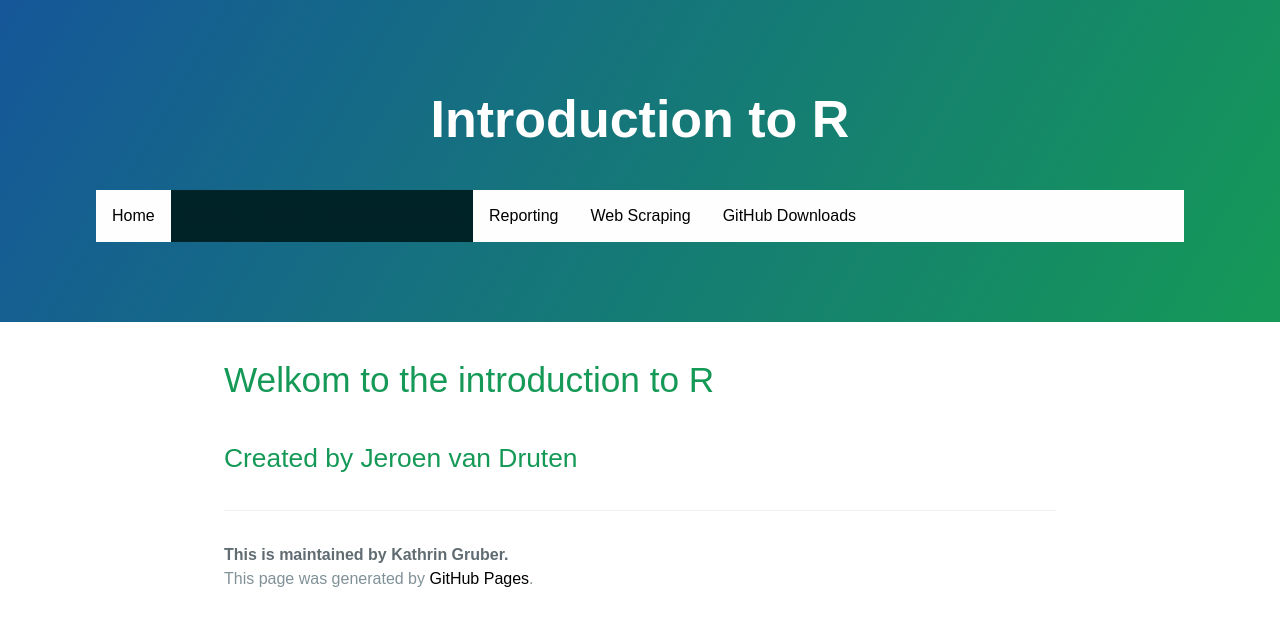
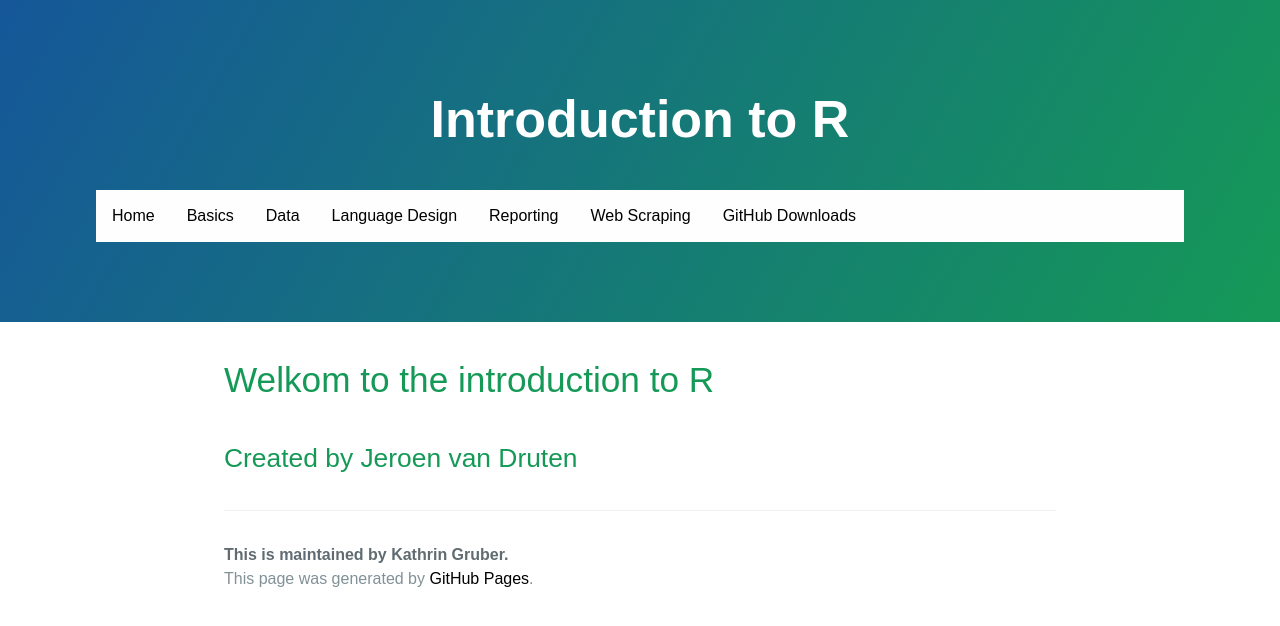
Before and after one commit to jmjvdruten/introductiontoR, a Jekyll site: the page built from index.md, in a window 1280 px wide. Shown: the top 626 px of the page. Built offline with Jekyll 4.4.1, drawn with Linux system fonts in a browser that asks for light colours.

Commit message:
Update stylesheet.css

```diff
--- a/stylesheets/stylesheet.css
+++ b/stylesheets/stylesheet.css
@@ -29,7 +29,8 @@ a {
   padding: 14px 16px;
   text-decoration: none;
   a:hover {
-    color: #FEFEFE;}
+    color: #FEFEFE;
+    text-decoration: underline; }
 }
 
 .dropdown {
@@ -41,15 +42,17 @@ a {
   font-size: 16px;
   border: none;
   outline: none;
-  color: #002328;
+  color: #010101;
   padding: 14px 16px;
-  background-color: #002328;
+  background-color: #FEFEFE;
   font-family: "Museo Sans", sans-serif;
   margin: 0;
 }
 
 .navbar a:hover, .dropdown:hover .dropbtn {
   background-color: #002328;
+  color: #FEFEFE;
+  text-decoration: underline; ;
 }
 
 .dropdown-content {
@@ -71,6 +74,7 @@ a {
 
 .dropdown-content a:hover {
   background-color: #002328;
+  text-decoration: underline;
 }
 
 .dropdown:hover .dropdown-content {
```
